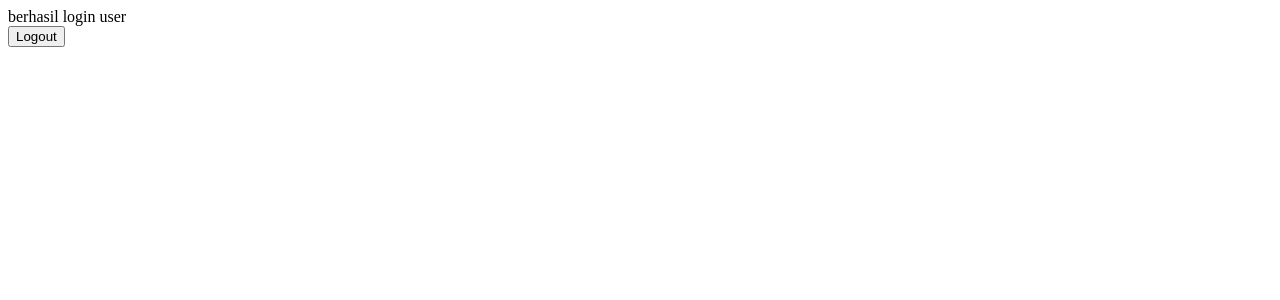
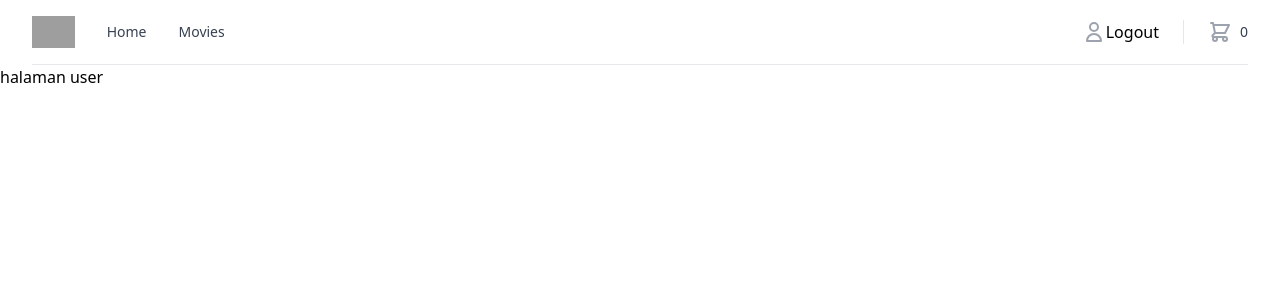
Before and after one commit to kalam-md/laravel-khilaf-booking-film, a Laravel app: template resources/views/dashboard-user/index.blade.php in a window 1280 px wide. Shown: the top 300 px of the page. Run offline with Laravel 9, Linux system fonts and the light colour scheme; the template is opened without the code that fills it, so the values that code supplies are empty; style sheets or scripts are compiled from the project's sources; grey boxes are pictures that could not be loaded.

Commit message:
main template user

```diff
--- a/app/Http/Controllers/Admin/DashboardAdminController.php
+++ b/app/Http/Controllers/Admin/DashboardAdminController.php
@@ -21,6 +21,5 @@ class DashboardAdminController extends Controller
         } else {
             abort(403);
         }
-        // return view('dashboard-admin.index');
     }
 }
--- a/resources/views/dashboard-user/index.blade.php
+++ b/resources/views/dashboard-user/index.blade.php
@@ -1,17 +1,5 @@
-<!DOCTYPE html>
-<html lang="en">
-<head>
-  <meta charset="UTF-8">
-  <meta name="viewport" content="width=device-width, initial-scale=1.0">
-  <meta http-equiv="X-UA-Compatible" content="ie=edge">
-  <title>Document</title>
-</head>
-<body>
-  berhasil login user
+@extends('dashboard-user.layouts.main')
 
-  <form action="/logout" method="post">
-    @csrf
-    <button type="submit" class="dropdown-item"><i class="bi bi-box-arrow-right"></i> Logout</button>
-  </form>
-</body>
-</html>
+@section('container')
+halaman user
+@endsection
--- a/resources/views/dashboard-user/layouts/main.blade.php
+++ b/resources/views/dashboard-user/layouts/main.blade.php
@@ -0,0 +1,21 @@
+<!DOCTYPE html>
+<html lang="en">
+<head>
+  <meta charset="UTF-8">
+  <meta name="viewport" content="width=device-width, initial-scale=1.0">
+  <meta http-equiv="X-UA-Compatible" content="ie=edge">
+  <title>Dashboard User</title>
+  @vite('resources/css/app.css')
+</head>
+<body class="h-full">
+
+  <div class="bg-white">
+    @include('dashboard-user.layouts.navbar')
+  </div>
+
+  <div class="bg-white">
+    @yield('container')
+  </div>
+
+</body>
+</html>
--- /dev/null
+++ b/resources/views/dashboard-user/layouts/navbar.blade.php
@@ -0,0 +1,119 @@
+<!--
+    Mobile menu
+
+    Off-canvas menu for mobile, show/hide based on off-canvas menu state.
+  -->
+  <div class="fixed inset-0 flex z-40 lg:hidden" role="dialog" aria-modal="true">
+    <div class="fixed inset-0 bg-black bg-opacity-25" aria-hidden="true"></div>
+    <div class="relative max-w-xs w-full bg-white shadow-xl pb-12 flex flex-col overflow-y-auto">
+      <div class="px-4 pt-5 pb-2 flex">
+        <button type="button" class="-m-2 p-2 rounded-md inline-flex items-center justify-center text-gray-400">
+          <span class="sr-only">Close menu</span>
+          <!-- Heroicon name: outline/x -->
+          <svg class="h-6 w-6" xmlns="http://www.w3.org/2000/svg" fill="none" viewBox="0 0 24 24"
+            stroke="currentColor" aria-hidden="true">
+            <path stroke-linecap="round" stroke-linejoin="round" stroke-width="2" d="M6 18L18 6M6 6l12 12" />
+          </svg>
+        </button>
+      </div>
+
+      <div class="border-t border-gray-200 py-6 px-4 space-y-6">
+        <div class="flow-root">
+          <a href="#" class="-m-2 p-2 block font-medium text-gray-900">Company</a>
+        </div>
+
+        <div class="flow-root">
+          <a href="#" class="-m-2 p-2 block font-medium text-gray-900">Stores</a>
+        </div>
+      </div>
+
+      <div class="border-t border-gray-200 py-6 px-4 space-y-6">
+        <div class="flow-root">
+          <a href="#" class="-m-2 p-2 block font-medium text-gray-900">Create an account</a>
+        </div>
+        <div class="flow-root">
+          <a href="#" class="-m-2 p-2 block font-medium text-gray-900">Sign in</a>
+        </div>
+      </div>
+    </div>
+  </div>
+
+  <header class="relative">
+    <nav aria-label="Top">
+      <!-- Secondary navigation -->
+      <div class="bg-white">
+        <div class="max-w-7xl mx-auto px-4 sm:px-6 lg:px-8">
+          <div class="border-b border-gray-200">
+            <div class="h-16 flex items-center justify-between">
+              <!-- Logo (lg+) -->
+              <div class="hidden lg:flex lg:items-center">
+                <a href="#">
+                  <span class="sr-only">Workflow</span>
+                  <img class="h-8 w-auto"
+                    src="https://tailwindui.com/img/logos/workflow-mark.svg?color=indigo&shade=600" alt="">
+                </a>
+              </div>
+
+              <div class="hidden h-full lg:flex">
+                <!-- Mega menus -->
+                <div class="ml-8">
+                  <div class="h-full flex justify-center space-x-8">
+                    <a href="#"
+                      class="flex items-center text-sm font-medium text-gray-700 hover:text-gray-800">Home</a>
+
+                    <a href="#"
+                      class="flex items-center text-sm font-medium text-gray-700 hover:text-gray-800">Movies</a>
+                  </div>
+                </div>
+              </div>
+
+              <!-- Logo (lg-) -->
+              <a href="#" class="lg:hidden">
+                <span class="sr-only">Workflow</span>
+                <img src="https://tailwindui.com/img/logos/workflow-mark.svg?color=indigo&shade=600" alt=""
+                  class="h-8 w-auto">
+              </a>
+
+              <div class="flex-1 flex items-center justify-end">
+                <div class="flex items-center lg:ml-8">
+                  <div class="flex space-x-8">
+                    <div class="flex">
+                      <a href="#" class="-m-2 p-2 text-gray-400 hover:text-gray-500">
+                        <span class="sr-only">Account</span>
+                        <!-- Heroicon name: outline/user -->
+                        <svg class="w-6 h-6" xmlns="http://www.w3.org/2000/svg" fill="none" viewBox="0 0 24 24"
+                          stroke="currentColor" aria-hidden="true">
+                          <path stroke-linecap="round" stroke-linejoin="round" stroke-width="2"
+                            d="M16 7a4 4 0 11-8 0 4 4 0 018 0zM12 14a7 7 0 00-7 7h14a7 7 0 00-7-7z" />
+                        </svg>
+                      </a>
+                      <form action="/logout" method="post">
+                        @csrf
+                        <button type="submit" class="dropdown-item"><i class="bi bi-box-arrow-right"></i> Logout</button>
+                      </form>
+                    </div>
+                  </div>
+
+                  <span class="mx-4 h-6 w-px bg-gray-200 lg:mx-6" aria-hidden="true"></span>
+
+                  <div class="flow-root">
+                    <a href="#" class="group -m-2 p-2 flex items-center">
+                      <!-- Heroicon name: outline/shopping-cart -->
+                      <svg class="flex-shrink-0 h-6 w-6 text-gray-400 group-hover:text-gray-500"
+                        xmlns="http://www.w3.org/2000/svg" fill="none" viewBox="0 0 24 24" stroke="currentColor"
+                        aria-hidden="true">
+                        <path stroke-linecap="round" stroke-linejoin="round" stroke-width="2"
+                          d="M3 3h2l.4 2M7 13h10l4-8H5.4M7 13L5.4 5M7 13l-2.293 2.293c-.63.63-.184 1.707.707 1.707H17m0 0a2 2 0 100 4 2 2 0 000-4zm-8 2a2 2 0 11-4 0 2 2 0 014 0z" />
+                      </svg>
+                      <span class="ml-2 text-sm font-medium text-gray-700 group-hover:text-gray-800">0</span>
+                      <span class="sr-only">items in cart, view bag</span>
+                    </a>
+                  </div>
+                </div>
+              </div>
+            </div>
+          </div>
+        </div>
+      </div>
+    </nav>
+  </header>
```
